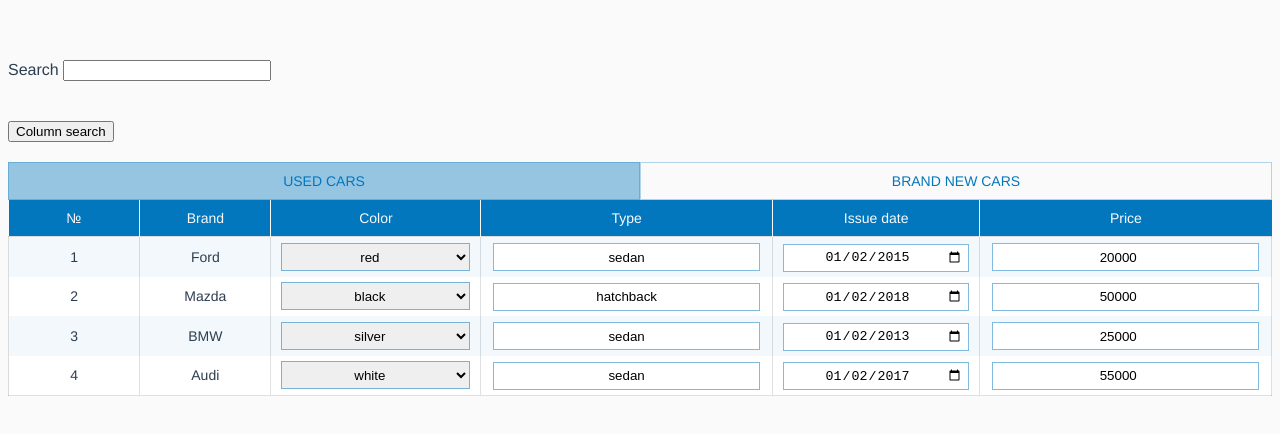
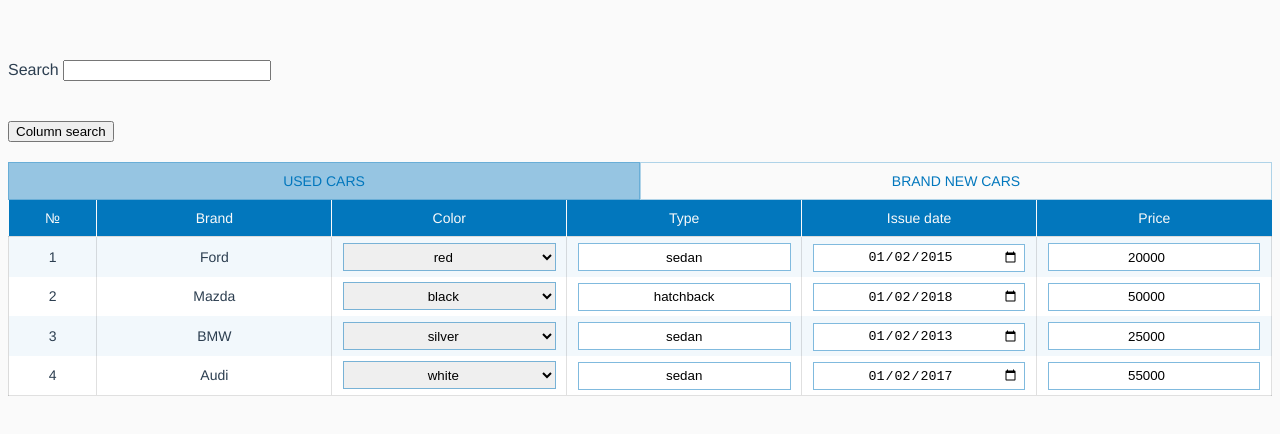
Before and after one commit to russian-stan/vue-flex-table, a Vue app: page / in a window 1280 px wide. Shown: the top 434 px of the page. Built offline with nearby package versions, Linux system fonts and the light colour scheme.

Commit message:
column width

```diff
--- a/src/components/VFTable.vue
+++ b/src/components/VFTable.vue
@@ -30,6 +30,7 @@
           <th
            v-for="header in tablesModel[tab].headers"
            :key="header.row_key"
+           :style="{'width': calculateColumnWidth(header.row_key)}"
            :class="{'active': header.sortable && header.row_key === currentColumnName[tab], 'pointer': header.sortable}"
            @click.self="header.sortable ? sortBy(header.row_key) : null"
           >
@@ -212,6 +213,16 @@ export default class VFTable extends Vue {
     const order = this.ordered ? { order: 0 } : {};
     this.tablesModel.forEach(table => table.headers.push({ text: '№', row_key: 'count', sortable: true, ...order }));
     this.tablesModel.forEach(table => table.rows.forEach((row, index) => row.count = `${index + 1}`));
+  }
+
+  calculateColumnWidth(rowKey: string): string {
+    const countColumnWidth = 7;
+    const columnsCount = this.tablesModel[this.tab].headers.length;
+    if (this.ordered) {
+      if (rowKey === 'count') return countColumnWidth + '%';
+      return ((100 - countColumnWidth) / (columnsCount - 1)) + '%';
+    }
+    return (100 / columnsCount) + '%';
   }
 
   sortColumnsByOrder(): void {
@@ -472,10 +483,7 @@ export default class VFTable extends Vue {
 
       .search-column-input {
         position: relative;
-        display: flex;
         width: 100%;
-        align-items: center;
-        justify-content: space-between;
 
         .search-column-icon {
           position: absolute;
@@ -503,7 +511,6 @@ export default class VFTable extends Vue {
       }
 
       th, td {
-        min-width: 90px;
         text-align: center;
         font-size: 14px;
       }
```
